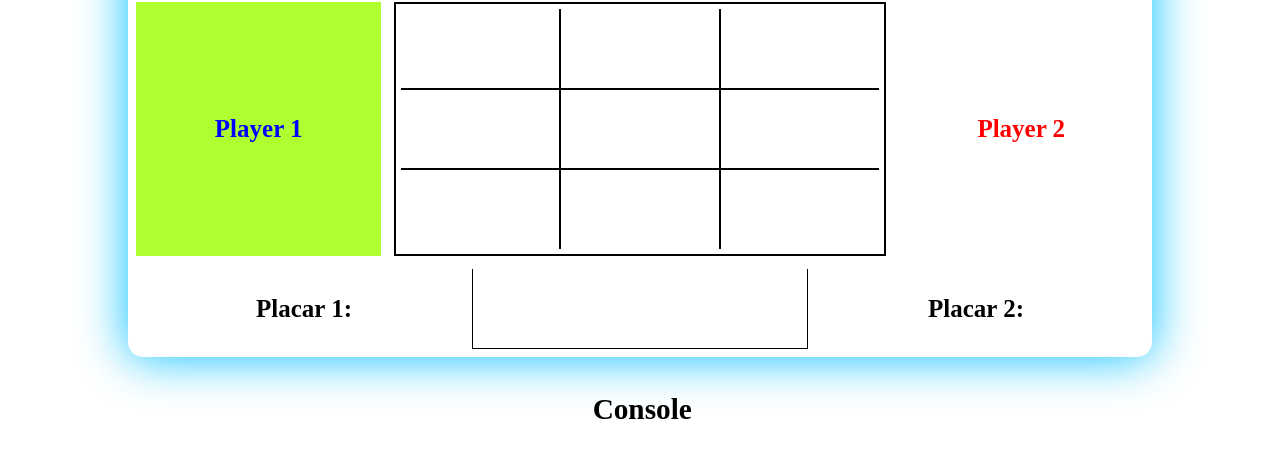
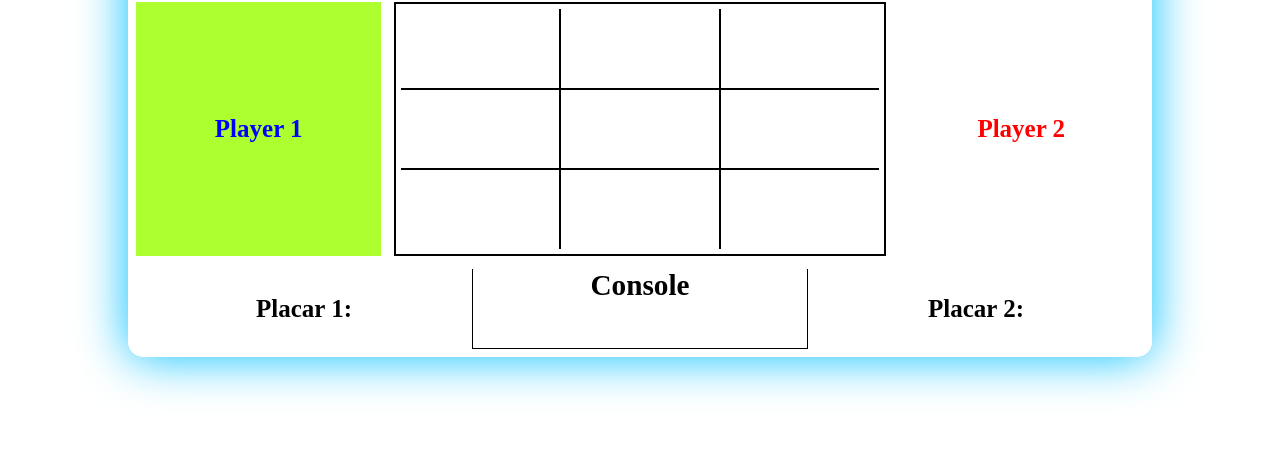
Before and after one commit to DLKZIN/jogo-da-velha, a plain HTML site: page index.html in a window 1280 px wide. Shown: the part 187-644 px from the top of the page. Drawn offline with Linux system fonts and the light colour scheme.

Commit message:
Update style.css

```diff
--- a/style.css
+++ b/style.css
@@ -85,18 +85,10 @@ body {
     border-bottom: 1px solid black;
     display: block;
 }
-.h3 {
-    position: absolute;
-    top: 72.5%;
-    left: 46.3%;
-    z-index: 10;
-}
 .label-console {
     position: relative;
-    top: 18px;
     font-size: 18px;
     color: green;
-    padding: 12px;
 }
 
 .botoes {
```
